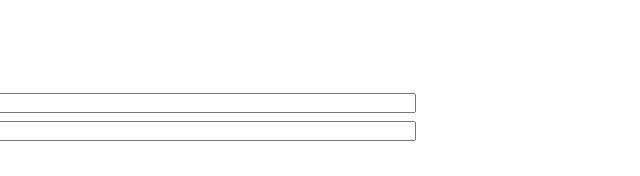
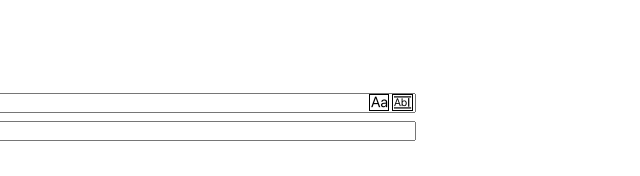
Before and after one commit to chriswetterman/sketch-find-and-replace-text, a website with bundled scripts: page resources/webview.html in a window 1280 px wide. Shown: the top 176 px of the page, 640-1280 px from the left. Built offline with nearby package versions, Linux system fonts and the light colour scheme.

Commit message:
Adding custom font icons and associated styling

```diff
--- a/resources/styles.dark.css
+++ b/resources/styles.dark.css
@@ -55,3 +55,13 @@ input {
   background: rgba(255, 201, 67, 0.98);
   color: #222;
 }
+
+.icon-caseSensitive, .icon-wholeWord {
+  border: 1px solid #4d4c50;
+  color: #999;
+}
+
+.icon-caseSensitive.active, .icon-wholeWord.active {
+  border: 1px solid #ffc943;
+  color: #DDD;
+}
--- a/resources/styles.default.css
+++ b/resources/styles.default.css
@@ -1,4 +1,11 @@
 /* some default styles to make the view more native like */
+
+@font-face {
+  font-family: 'FNR';
+  src: url('../assets/FNR.ttf') format('truetype');
+  font-weight: normal;
+  font-style: normal;
+}
 
 html {
   box-sizing: border-box;
@@ -39,6 +46,10 @@ input {
   padding-right: 4px;
 }
 
+input.find {
+  padding-right: 3.5em;
+}
+
 input, textarea {
   -webkit-user-select: auto;
   user-select: auto;
@@ -54,6 +65,38 @@ a:active {
 
 img {
   vertical-align: top;
+}
+
+
+
+.icon-caseSensitive {
+  font-family: 'FNR';
+  display: inline-block;
+  margin-left: -4.15em;
+  margin-right: -0.1em;
+  font-size: 0.875em;
+  padding: 1px;
+  border: 1px solid #000;
+  cursor: pointer;
+  top: -1px;
+}
+
+.icon-wholeWord {
+  font-family: 'FNR';
+  display: inline-block;
+  font-size: 0.875em;
+  cursor: pointer;
+  padding: 1px;
+  border: 1px solid #000;
+  top: -1px;
+}
+
+.icon-wholeWord:before {
+  content: "\e900";
+}
+
+.icon-caseSensitive:before {
+  content: "\e901";
 }
 
 .header {
--- a/resources/webview.html
+++ b/resources/webview.html
@@ -18,7 +18,9 @@
       <div class='col-1 field-label'>Find:
       </div>
       <div class='col'>
-        <input id='input_find' type="text" />
+        <input id='input_find' class='find' type="text" />
+        <span id='toggle_case' class="icon-caseSensitive" title='Match Case'></span>
+        <span id='toggle_word' class="icon-wholeWord" title='Match Whole Word'></span>
       </div>
     </div>
     <div class='row-x2'>
```
Also changed, not shown: assets/FNR.ttf (added).
